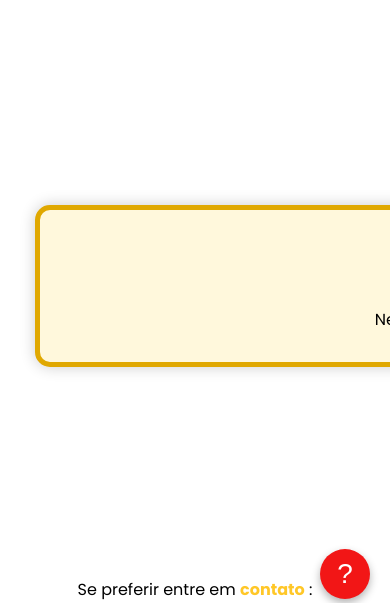
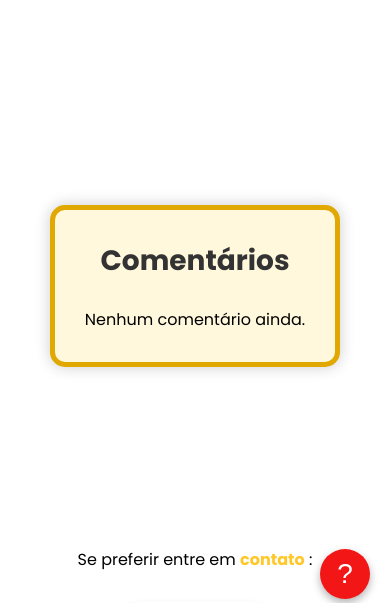
Before and after one commit to lannakamilly/projeto_abepoli, a PHP site: page /contato.php in a window 390 px wide; the page is wider, and only the part inside the window is pictured. Shown: the part 165-768 px from the top of that part. Run offline with PHP 8.4, Linux system fonts and the light colour scheme; a user stored in the database is signed in; data comes from the database, SQL or seed files in the repository; data that the repository does not hold is empty; some libraries are stand-ins or nearby versions.

Commit message:
agorasimarrumadoeresponsivo

```diff
--- a/css/contatoo.css
+++ b/css/contatoo.css
@@ -305,6 +305,7 @@ body {
   }
 
   .comentarios-box {
+    width: 100%;
     margin-top: 40px;
     background-color: #fff8dc;
     border: 5px solid #e0a800;
@@ -339,8 +340,13 @@ body {
   }
 
   .comentarios-box {
-    margin: 30px 15px;
-    padding: 20px;
+    width: 100%;
+    margin-top: 40px;
+    background-color: #fff8dc;
+    border: 5px solid #e0a800;
+    border-radius: 15px;
+    padding: 30px;
+    box-shadow: 0 0 15px rgba(0, 0, 0, 0.2);
   }
 
   .comentario-header {
@@ -356,13 +362,4 @@ body {
   .comentario-header .email {
     font-size: 12px;
   }
-
-  .comentarios-box {
-  margin-top: 40px;
-  background-color: #fff8dc;
-  border: 5px solid #e0a800;
-  border-radius: 15px;
-  padding: 30px;
-  box-shadow: 0 0 15px rgba(0, 0, 0, 0.2);
 }
-}
```
Lines whose indentation alone changed are shown as unchanged.
